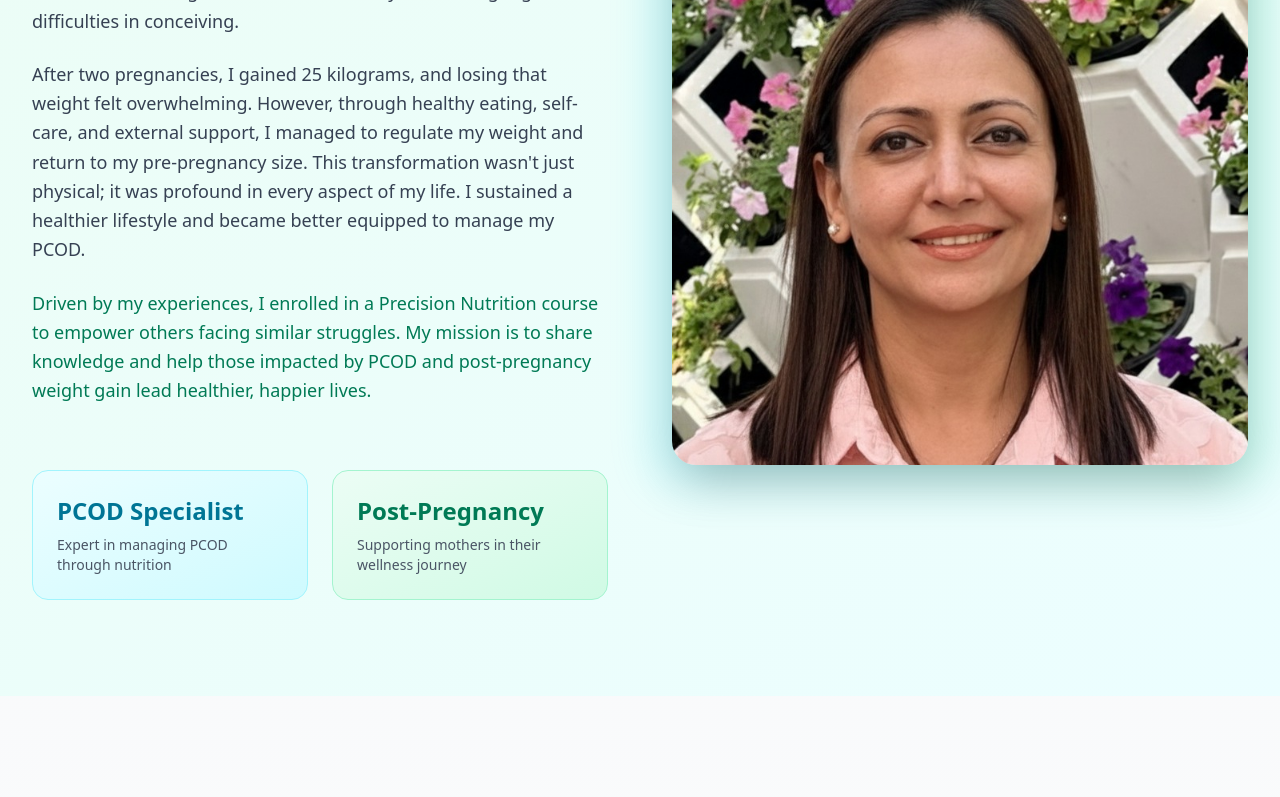
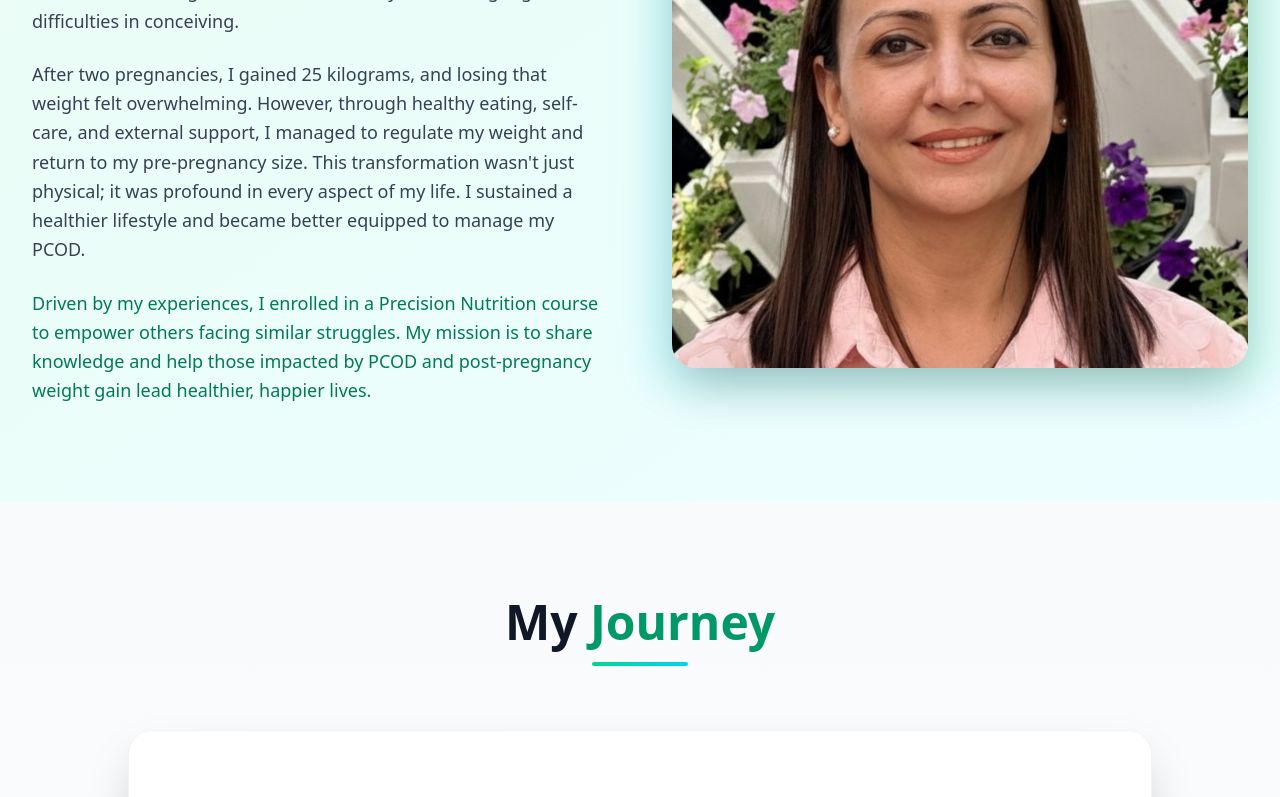
Before and after one commit to AmanMishra0987/nutri, a React (Vite) app: page /about in a window 1280 px wide. Shown: the part 1973-2770 px from the top of the page. Built offline with nearby package versions, Linux system fonts and the light colour scheme.

Commit message:
Remove PCOD and Post-Pregnancy sections from AboutPage
Removed sections related to PCOD Specialist and Post-Pregnancy support.

```diff
--- a/src/pages/AboutPage.jsx
+++ b/src/pages/AboutPage.jsx
@@ -154,16 +154,6 @@ const AboutPage = () => {
                 </p>
               </div>
 
-              <div className="grid grid-cols-1 md:grid-cols-2 gap-6 pt-8">
-                <div className="p-6 bg-gradient-to-br from-cyan-50 to-cyan-100 rounded-2xl border border-cyan-200">
-                  <div className="text-2xl font-bold text-cyan-700 mb-2">PCOD Specialist</div>
-                  <div className="text-gray-600 font-medium text-sm">Expert in managing PCOD through nutrition</div>
-                </div>
-                <div className="p-6 bg-gradient-to-br from-emerald-50 to-emerald-100 rounded-2xl border border-emerald-200">
-                  <div className="text-2xl font-bold text-emerald-700 mb-2">Post-Pregnancy</div>
-                  <div className="text-gray-600 font-medium text-sm">Supporting mothers in their wellness journey</div>
-                </div>
-              </div>
             </div>
           </div>
         </div>
```
